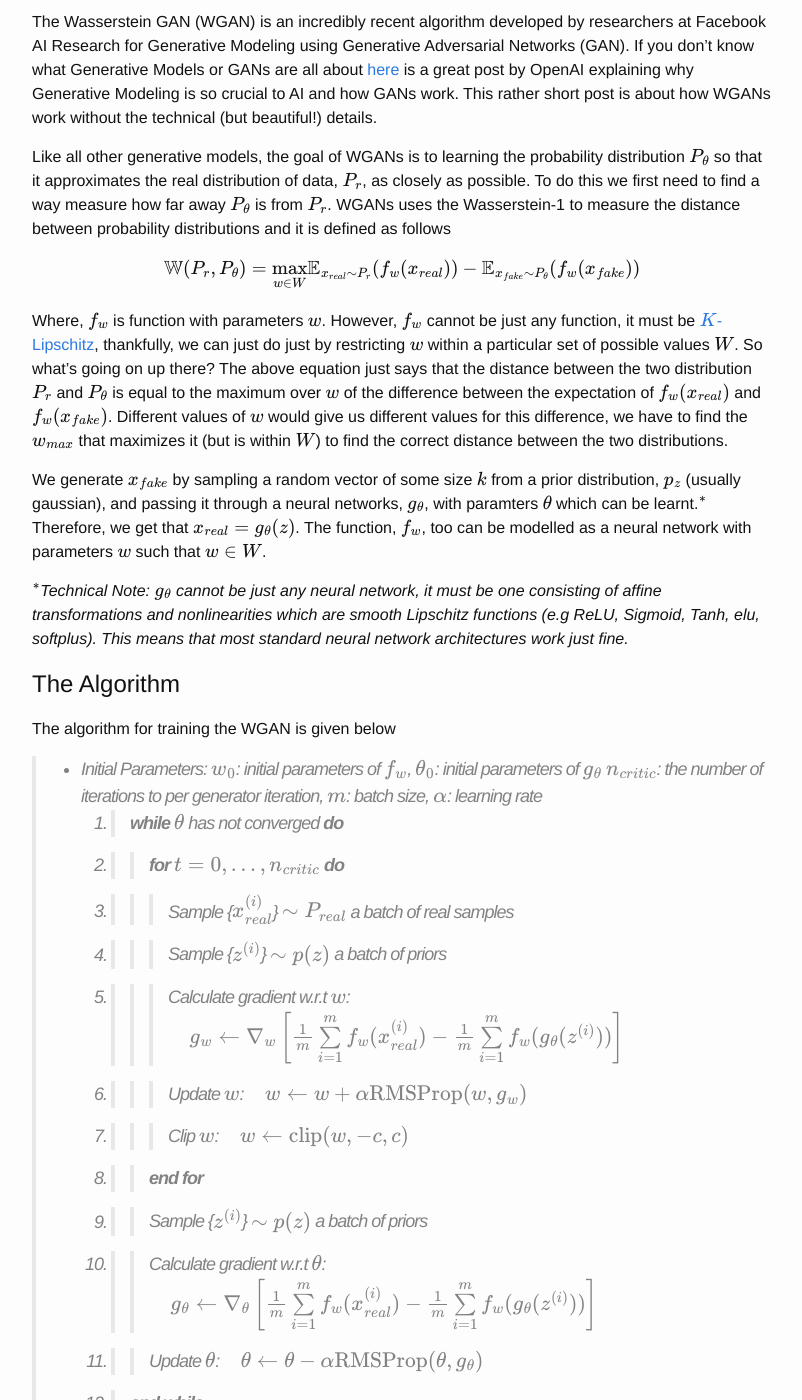
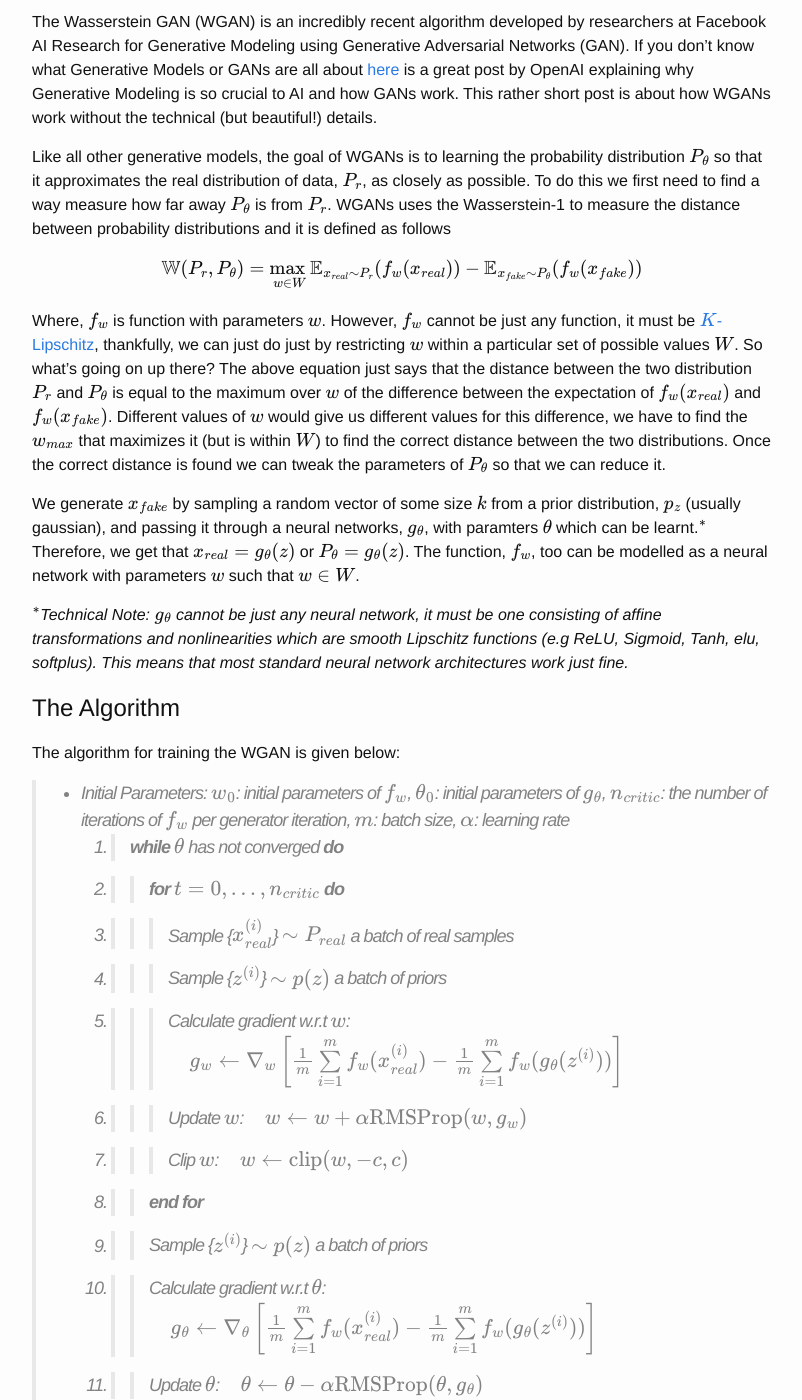
Before and after one commit to shahrukhathar/shahrukhathar.github.io, a Jekyll site: the page built from _posts/2017-03-04-Wasserstein-GANs.markdown, in a window 1280 px wide and 1400 px high, scrolled down 190 px. Shown: the whole window, without its empty margins (238-1040 px from the left). Built offline with Jekyll 4.4.1, drawn with Linux system fonts in a browser that asks for light colours; formulas are drawn with MathJax 3; some of the changed text lies outside the part shown.

Commit message:
UpdateWGANs

```diff
--- a/_posts/2017-03-04-Wasserstein-GANs.markdown
+++ b/_posts/2017-03-04-Wasserstein-GANs.markdown
@@ -16,7 +16,7 @@
 the distance between probability distributions and it is defined as follows
 
 $$
-\mathbb{W}(P_{r}, P_{\theta}) = \underset{w \in W}{\text{max}}\mathbb{E}_{x_{real} \sim P_{r}}(f_{w}(x_{real})) -
+\mathbb{W}(P_{r}, P_{\theta}) = \underset{w \in W}{\text{max }}\mathbb{E}_{x_{real} \sim P_{r}}(f_{w}(x_{real})) -
 \mathbb{E}_{x_{fake} \sim P_{\theta}}(f_{w}(x_{fake}))
 $$
 
@@ -26,11 +26,13 @@
 values $$W$$. So what's going on up there? The above equation just says that the distance
 between the two distribution $$P_{r}$$ and $$P_{\theta}$$ is equal to the maximum over $$w$$ of the difference between the expectation of
 $$f_{w}(x_{real})$$ and $$f_{w}(x_{fake})$$. Different values of $$w$$ would give us different values for this difference, we have to find
-the $$w_{max}$$ that maximizes it (but is within $$W$$) to find the correct distance between the two distributions.
+the $$w_{max}$$ that maximizes it (but is within $$W$$) to find the correct distance between the two distributions. Once the correct
+distance is found we can tweak the parameters of $$P_{\theta}$$ so that we can reduce it.
+
 
 We generate $$x_{fake}$$ by sampling a random vector of some size $$k$$ from a prior distribution, $$p_{z}$$ (usually gaussian), and passing it through a neural networks,
 $$g_{\theta}$$, with paramters $$\theta$$ which can be learnt.$$^{*}$$
-Therefore, we get that $$x_{real} = g_{\theta}(z)$$. The function, $$f_{w}$$, too can be modelled as a neural network with parameters $$w$$ such that
+Therefore, we get that $$x_{real} = g_{\theta}(z)$$ or $$P_{\theta} = g_{\theta}(z)$$. The function, $$f_{w}$$, too can be modelled as a neural network with parameters $$w$$ such that
 $$w \in W$$.
 
 *$$^{*}$$Technical Note: $$g_{\theta}$$ cannot be just any neural network,
@@ -39,10 +41,10 @@
 
 
 # The Algorithm
-The algorithm for training the WGAN is given below
+The algorithm for training the WGAN is given below:
 
-> * *Initial Parameters:* $$w_{0}$$: initial parameters of $$f_{w}$$, $$\theta_{0}$$: initial parameters of $$g_{\theta}$$
-$$n_{critic}$$: the number of iterations to per generator iteration, $$m$$: batch size, $$\alpha$$: learning rate
+> * *Initial Parameters:* $$w_{0}$$: initial parameters of $$f_{w}$$, $$\theta_{0}$$: initial parameters of $$g_{\theta}$$,
+$$n_{critic}$$: the number of iterations of $$f_{w}$$ per generator iteration, $$m$$: batch size, $$\alpha$$: learning rate
  1. > **while** $$\theta$$ has not converged **do**
  2. > > **for** $$t = 0, \dots, n_{critic}$$ **do**
  3. > > > Sample {$$x_{real}^{(i)}$$} $$ \sim P_{real}$$ a batch of real samples
@@ -55,3 +57,9 @@
  10. > > Calculate gradient w.r.t $$\theta$$:  $$\quad g_{\theta} \leftarrow \nabla_{\theta} \left[\frac{1}{m}\sum\limits_{i = 1}^{m}f_{w}(x_{real}^{(i)}) - \frac{1}{m}\sum\limits_{i = 1}^{m}f_{w}(g_{\theta}(z^{(i)}))\right]$$
  11. > > Update $$\theta$$:$$\quad \theta \leftarrow \theta - \alpha \text{RMSProp}(\theta, g_{\theta})$$
  12. > **end while**
+
+In every epoch we first find the distance between the distribution generated by $$g_{\theta}(z)$$ and the real distribution $$P_{r}$$. We do this
+by finding the $$w$$ that maximizes $$\left[\frac{1}{m}\sum\limits_{i = 1}^{m}f_{w}(x_{real}^{(i)}) -
+\frac{1}{m}\sum\limits_{i = 1}^{m}f_{w}(g_{\theta}(z^{(i)}))\right]$$ (lines 2 - 6).
+We then clip the updated $w$ to ensure $$f_{w}$$ is $$K$$-Lipschitz. Once the correct distance is learnt we fix $$w$$ and
+update $\theta$, the paramters of$$g_{\theta}$$, to minimize this distance (lines 9 - 10). We repeat this process till convergence is reached.
```
